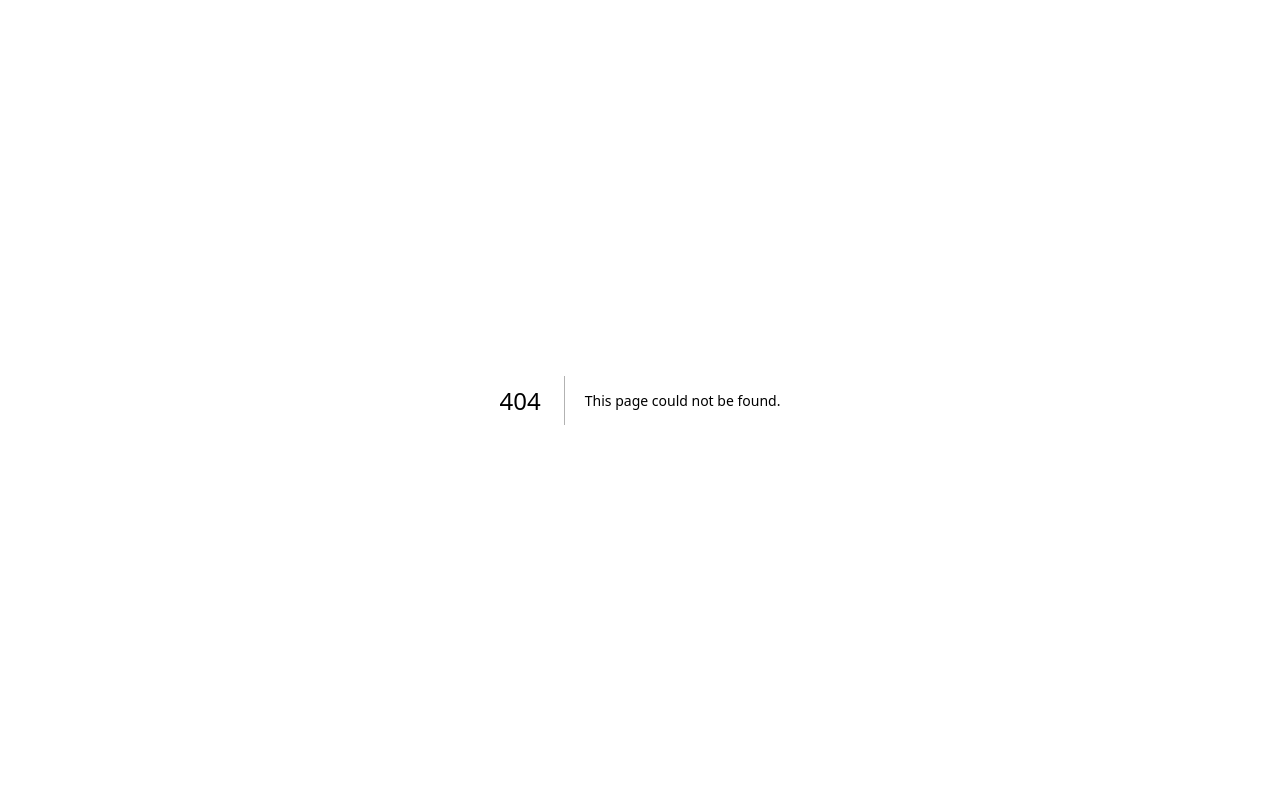
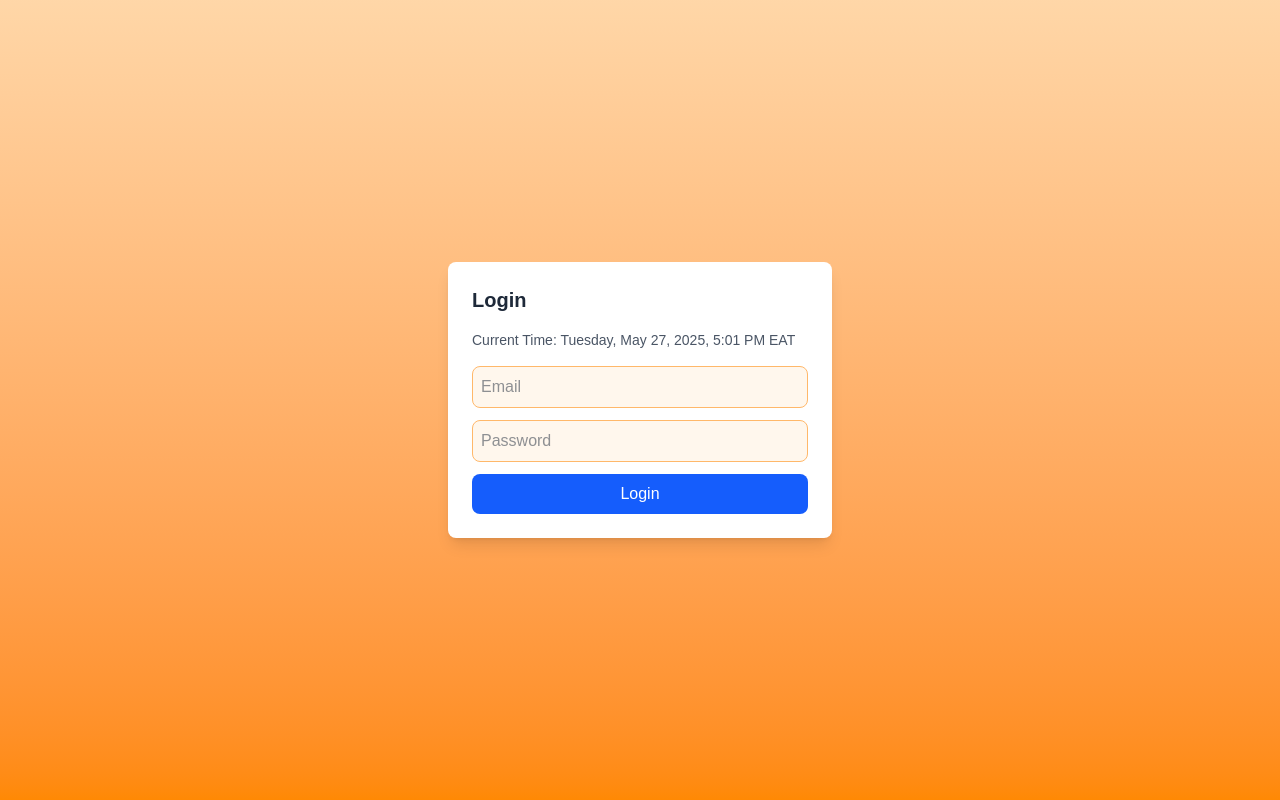
Before and after one commit to Mishiez/next-js-trial-todo, a Next.js app: page /login in a window 1280 px wide. Before the commit this address had no page. Built offline with nearby package versions, Linux system fonts and the light colour scheme.

Commit message:
Refactored the file structurea and added login and project detail pages

```diff
--- a/codegen.yml
+++ b/codegen.yml
@@ -2,7 +2,7 @@ overwrite: true
 schema: "http://127.0.0.1:8000/graphql"
 documents: "src/**/*.graphql"
 generates:
-  lib/generated/graphql.tsx:
+  src/lib/generated/graphql.tsx:
     plugins:
       - "typescript"
       - "typescript-operations"
--- /dev/null
+++ b/src/app/[projectID]/page.tsx
@@ -0,0 +1,21 @@
+"use client"
+
+import {usePathname} from "next/navigation";
+import React from 'react';
+
+const Page = () => {
+  const pathname = usePathname()
+
+  const projectId = pathname.split("/")[1]
+
+  console.log(pathname)
+  console.log(projectId)
+
+  return (
+    <div>
+      {projectId}
+    </div>
+  );
+};
+
+export default Page;
--- a/src/app/layout.tsx
+++ b/src/app/layout.tsx
@@ -1,5 +1,5 @@
 import type { Metadata } from 'next';
-import ApolloWrapper from './lib/ApolloWrapper';
+import ApolloWrapper from '@/lib/ApolloWrapper';
 import './globals.css';
 
 export const metadata: Metadata = {
--- /dev/null
+++ b/src/app/login/page.tsx
@@ -0,0 +1,84 @@
+
+'use client';
+
+import { useState } from 'react';
+import { useMutation, gql } from '@apollo/client';
+
+const LOGIN = gql`
+    mutation Login($email: String!, $password: String!) {
+        login(email: $email, password: $password) {
+            jwtToken
+            message
+        }
+    }
+`;
+
+interface LoginProps {
+  onLogin: () => void;
+}
+
+export default function Login({ onLogin }: LoginProps) {
+  const [email, setEmail] = useState('');
+  const [password, setPassword] = useState('');
+  const [login, { loading, error }] = useMutation(LOGIN);
+
+  const handleLogin = async (e: React.FormEvent) => {
+    e.preventDefault();
+    try {
+      const { data } = await login({ variables: { email, password } });
+      console.log('Login response:', data); // Debug the full response
+      const token = data?.login?.jwtToken;
+      if (token) {
+        localStorage.setItem('token', token);
+        console.log('Token stored:', token); // Debug token storage
+        if (onLogin) onLogin();
+        window.location.reload();
+      } else {
+        console.error('No token received, message:', data?.login?.message);
+      }
+    } catch (err) {
+      console.error('Login error:', err);
+    }
+  };
+
+  return (
+    <div className="flex items-center justify-center min-h-screen bg-gradient-to-b from-orange-200 to-orange-400">
+      <div className="bg-white rounded-lg p-6 w-full max-w-sm shadow-lg">
+        <h2 className="text-xl font-semibold mb-4 text-gray-800">Login</h2>
+        <p className="text-sm text-gray-600 mb-4">
+          Current Time: Tuesday, May 27, 2025, 5:01 PM EAT
+        </p>
+        <form onSubmit={handleLogin}>
+          <input
+            type="email"
+            value={email}
+            onChange={(e) => setEmail(e.target.value)}
+            placeholder="Email"
+            className="w-full p-2 mb-3 bg-orange-50 text-gray-800 border border-orange-300 rounded-lg focus:outline-none focus:ring-2 focus:ring-orange-400 transition duration-200"
+            required
+            disabled={loading}
+          />
+          <input
+            type="password"
+            value={password}
+            onChange={(e) => setPassword(e.target.value)}
+            placeholder="Password"
+            className="w-full p-2 mb-3 bg-orange-50 text-gray-800 border border-orange-300 rounded-lg focus:outline-none focus:ring-2 focus:ring-orange-400 transition duration-200"
+            required
+            disabled={loading}
+          />
+          <button
+            type="submit"
+            disabled={loading}
+            className={`w-full py-2 rounded-lg text-white ${
+              loading ? 'bg-blue-400 cursor-not-allowed' : 'bg-blue-600 hover:bg-gradient-to-r hover:from-blue-600 hover:to-blue-700'
+            } focus:outline-none focus:ring-2 focus:ring-orange-400 transition duration-200`}
+          >
+            {loading ? 'Logging in...' : 'Login'}
+          </button>
+          {error && <p className="text-red-600 mt-2 text-sm">Error: {error.message}</p>}
+        </form>
+      </div>
+    </div>
+  );
+}
--- a/src/app/page.tsx
+++ b/src/app/page.tsx
@@ -13,8 +13,8 @@ export default function Home() {
 'use client';
 
 import { useState, useEffect } from 'react';
-import Login from './components/Login';
-import TodoList from './components/Todolist';
+import Login from '@/components/Login';
+import TodoList from '@/components/Todolist';
 
 // Force client-side rendering
 export const dynamic = 'force-dynamic';
--- a/src/app/components/Todolist.tsx
+++ b/src/components/Todolist.tsx
@@ -8,7 +8,7 @@ import {
   useCreateProjectTaskMutation,
   useDeleteProjectTaskMutation,
   useDeleteProjectMutation,
-} from '../../../lib/generated/graphql';
+} from '@/lib/generated/graphql';
 
 interface Task {
   id: number;
--- a/src/app/lib/ApolloWrapper.tsx
+++ b/src/lib/ApolloWrapper.tsx
@@ -2,7 +2,7 @@
 'use client';
 
 import { ApolloProvider } from '@apollo/client';
-import client from './apolloClient';
+import client from '@/lib/apolloClient';
 
 export default function ApolloWrapper({ children }: { children: React.ReactNode }) {
   return <ApolloProvider client={client}>{children}</ApolloProvider>;
--- a/lib/generated/graphql.tsx
+++ b/src/lib/generated/graphql.tsx
@@ -728,7 +728,7 @@ export type Project = {
 
 /**
  *
- * Project statuses
+ * Project status
  *
  */
 export enum ProjectStatus {
@@ -758,7 +758,7 @@ export type ProjectTask = {
 
 /**
  *
- * Project task statuses
+ * Project task status
  *
  */
 export enum ProjectTaskStatus {
```
Also changed, not shown: src/components/Login.tsx (renamed from src/app/components/Login.tsx), src/graphql/operations.graphql (renamed from src/app/graphql/operations.graphql), src/lib/apolloClient.ts (renamed from src/app/lib/apolloClient.ts).
